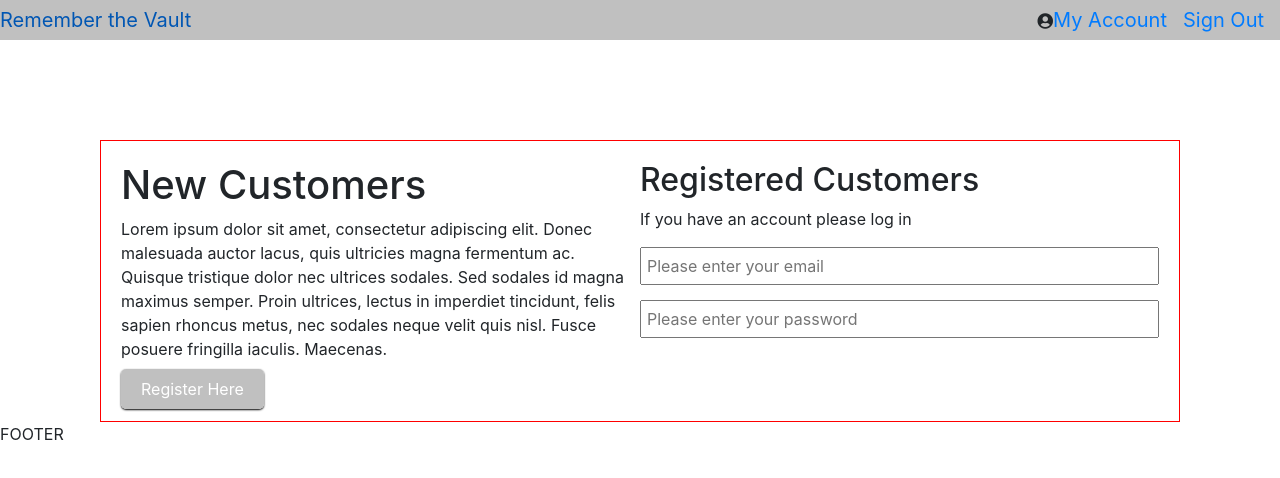
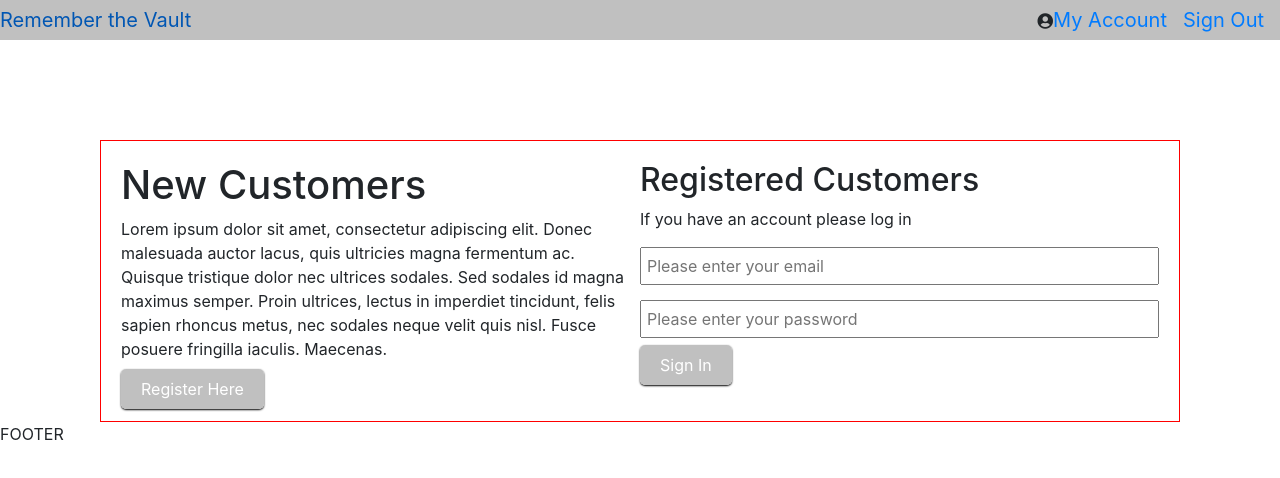
Before and after one commit to elaine-drum-female/Remember-the-Vault-Project-3, a React (Create React App) app in the folder client/: page /register_login in a window 1280 px wide. Shown: the top 478 px of the page. Built offline with nearby package versions, Linux system fonts and the light colour scheme.

Commit message:
Added the Sign On Button

```diff
--- a/client/src/components/Register_Login/login.js
+++ b/client/src/components/Register_Login/login.js
@@ -1,6 +1,7 @@
 import React, { Component } from 'react';
 import FormField from "../utils/Form/formfield"
 import { update} from "../utils/Form/formActions";
+import MyButton from "../utils/button";
 
 class Login extends Component {
     state = {
@@ -73,6 +74,13 @@ class Login extends Component {
                         formData={this.state.formData.password}
                         change={(element)=> this.updateForm(element)}
                     />
+
+                    <MyButton
+                        type="default"
+                        title="Sign In"
+                        linkTo="/sign_in"
+
+                    />
                 </form>
             </div>
         );
```
